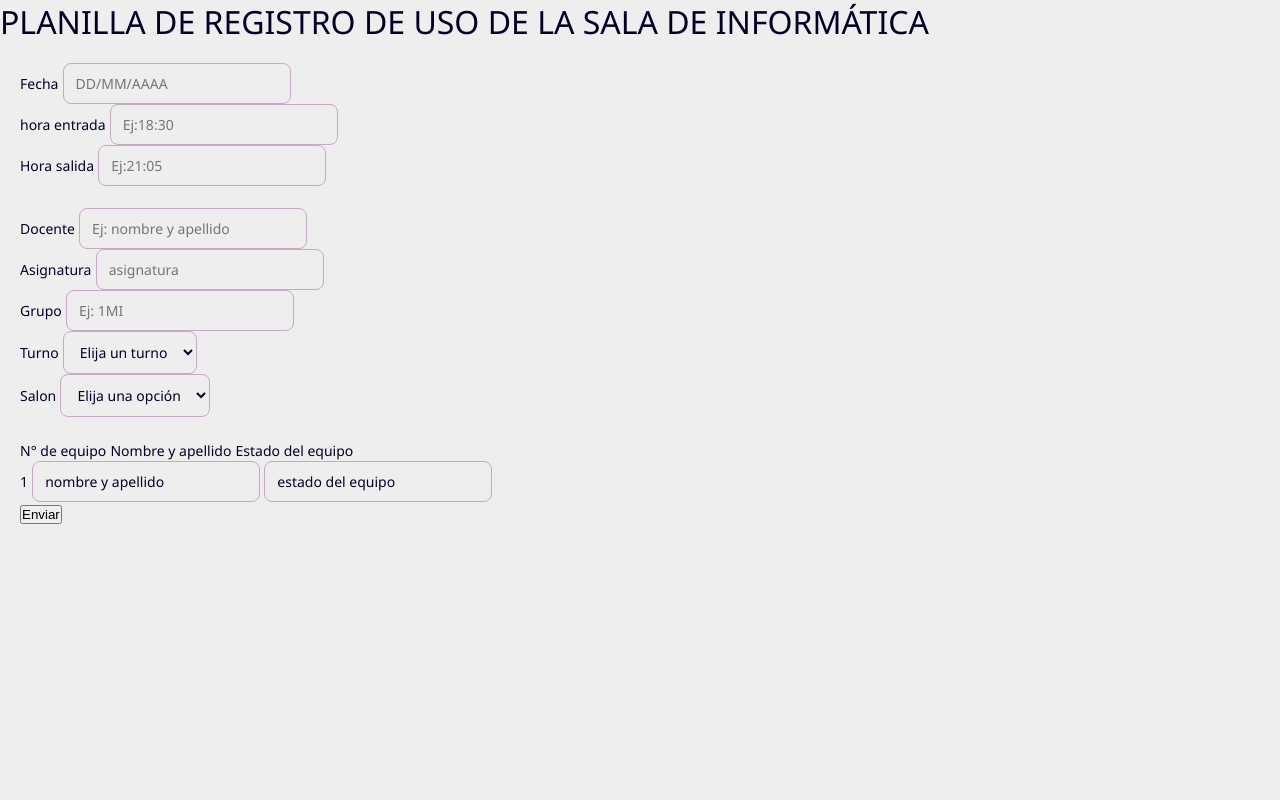
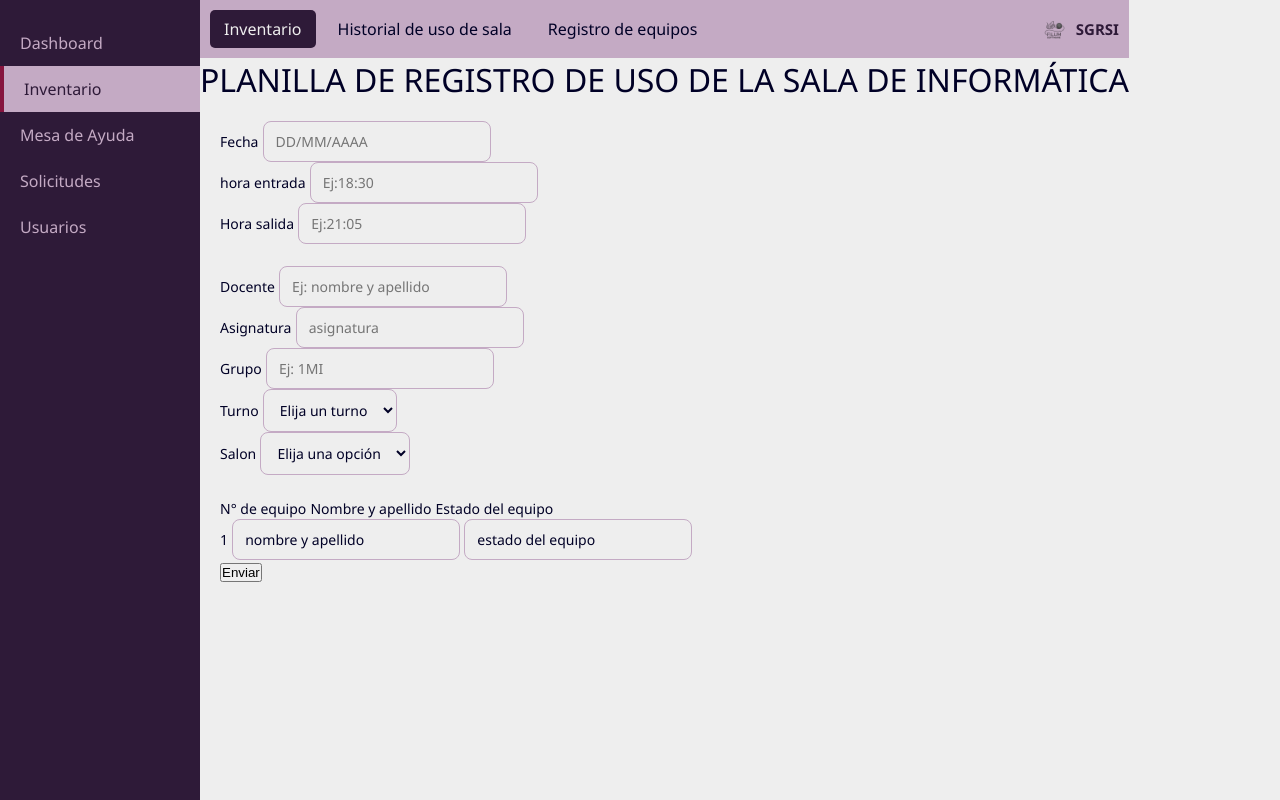
Before and after one commit to FilumSoftware/sgrsi, a PHP site: page /paginas/inventario/planilla-uso-sala.html in a window 1280 px wide. Run offline with PHP 8.4, Linux system fonts and the light colour scheme.

Commit message:
Se modifica CSS de planilla uso sala

```diff
--- a/FrontEnd/paginas/inventario/planilla-uso-sala.css
+++ b/FrontEnd/paginas/inventario/planilla-uso-sala.css
@@ -10,7 +10,7 @@ h1, h2 {
 }
 
 /* Layout principal */
-.container {
+body {
     display: flex;
     min-height: 100vh;
 }
@@ -160,7 +160,7 @@ input[type="submit"]:hover {
     background-color: var(--color-acento);
 }
 
-.acciones {
+.btn-enviar {
     display: flex;
     gap: 8px;
 }
@@ -174,12 +174,12 @@ input[type="submit"]:hover {
     transition: background-color 0.3s;
 }
 
-.btn-envair {
+.btn-enviar {
     background-color: var(--color-primario);
     color: var(--color-secundario);
 }
 
-.btn-enviar:hover {
+.btn-enviar {
     background-color: var(--color-secundario);
     color: var(--color-fondo);
 }
--- a/FrontEnd/paginas/inventario/planilla-uso-sala.html
+++ b/FrontEnd/paginas/inventario/planilla-uso-sala.html
@@ -7,7 +7,28 @@
             <link rel="stylesheet" href="planilla-uso-sala.css">
     </head>
     <body>
+        <nav class="sidebar">
+            <ul>
+                <li class="sidebar-item"><a href="../dashboard/dashboard.html">Dashboard</a></li>
+                <li class="sidebar-item activo">Inventario</li>
+                <li class="sidebar-item"><a href="../mesa-de-ayuda/mesa-de-ayuda.html">Mesa de Ayuda</a></li>
+                <li class="sidebar-item"><a href="../solicitudes/solicitudes.html">Solicitudes</a></li>
+                <li class="sidebar-item"><a href="../usuarios/usuarios.html">Usuarios</a></li>
+            </ul>
+        </nav>
 
+        <main>
+        <nav class="topbar-nav">
+                <ul>
+                    <li class="topbar-item activo">Inventario</li>
+                    <li class="topbar-item"><a href="historial-uso-sala.html">Historial de uso de sala</a></li>
+                    <li class="topbar-item"><a href="nuevo-equipo.html">Registro de equipos</a></li>
+                </ul>
+                <div class="topbar-logo">
+                    <img src="../../img/logoFilumsinfondo.png" alt="Logo SGRSI">
+                    <span>SGRSI</span>
+                </div>
+            </nav>
         <h1>PLANILLA DE REGISTRO DE USO DE LA SALA DE INFORMÁTICA</h1>
         <form action="" method="post">
             <div class="campo">
@@ -74,6 +95,6 @@
             <button type="submit" id="btn-enviar">Enviar</button>
 
         </form>
-
+        </main>
     </body>
 </html>
```
